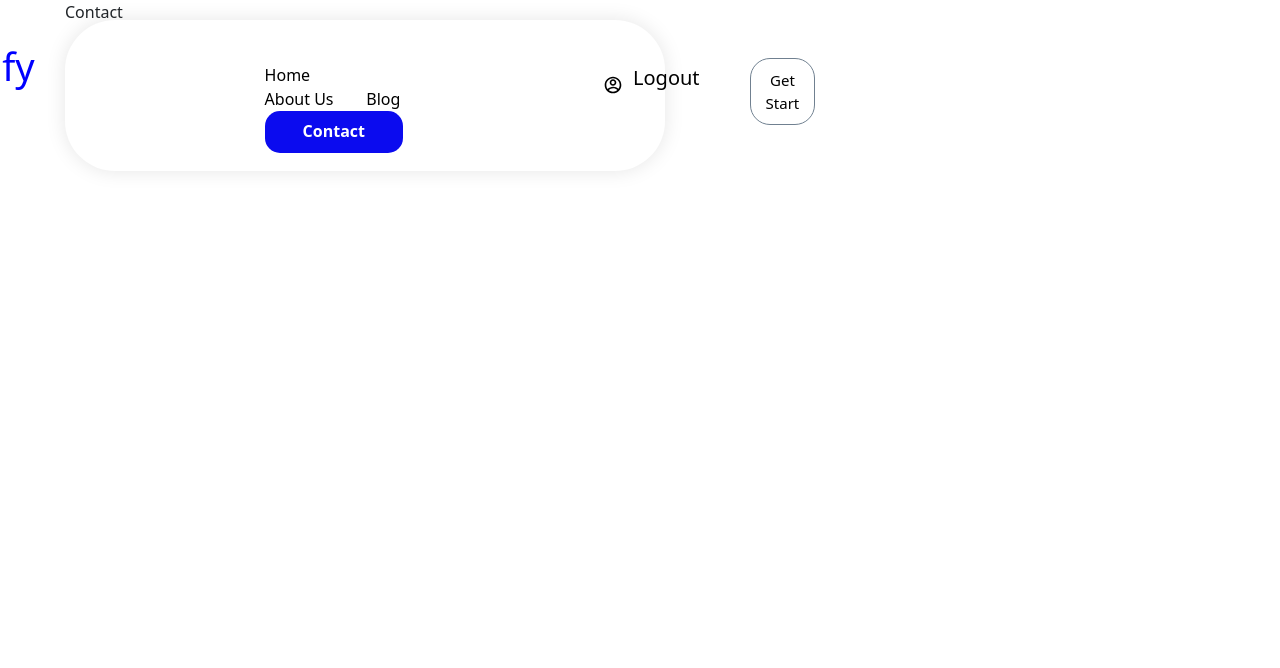
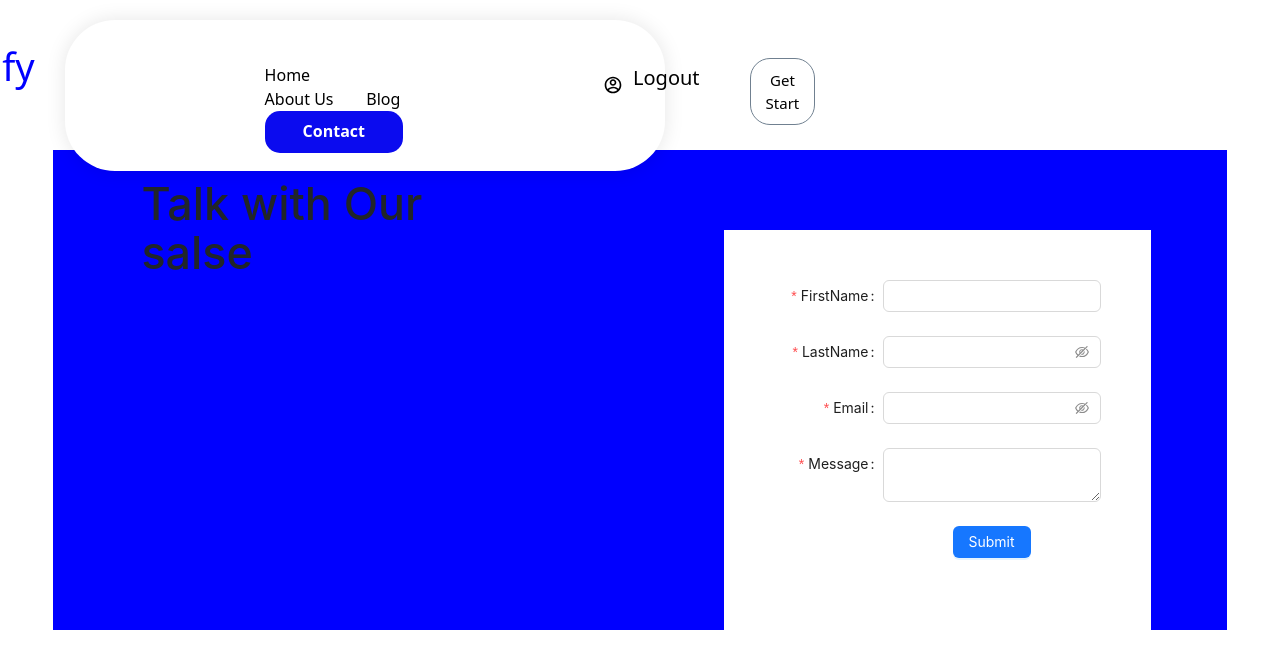
Before and after one commit to anjlaiarora/ExpenseSplitter, a React (Vite) app in the folder expensesplitter.client/: page /contact in a window 1280 px wide. Shown: the top 668 px of the page. Built offline with nearby package versions, Linux system fonts and the light colour scheme.

Commit message:
about us

```diff
--- a/expensesplitter.client/src/Components/Contact.tsx
+++ b/expensesplitter.client/src/Components/Contact.tsx
@@ -1,7 +1,94 @@
+
+import React from 'react'
+import { Col, FormProps, Row } from 'antd'
+import { Button, Checkbox, Form, Input } from 'antd';
+type FieldType = {
+  firstname?: string;
+  lastname?:string;
+  remember?: string;
+  email?:string;
+  message?: string;
+};
+
+const onFinish: FormProps<FieldType>['onFinish'] = (values) => {
+  console.log('Success:', values);
+};
+
+const onFinishFailed: FormProps<FieldType>['onFinishFailed'] = (errorInfo) => {
+  console.log('Failed:', errorInfo);
+};
 
 const Contact = () => {
   return (
-    <div style={{width:'1150px'}}>Contact</div>
+<div style={{width:'1150px',paddingTop:"150px"}}>
+ <Row gutter={24} style={{backgroundColor:"blue",height:"60vh",padding:"30px"}}>
+<Col lg={8}>
+<h1>Talk with Our salse</h1>
+
+</Col>
+<Col lg={12} style={{position:"relative"}}>
+<div style={{position:"absolute",top:"50px",backgroundColor:"#fff",padding:"50px",left:"130px", boxShadow: "h-shadow v-shadow blur spread color inset",}}>
+<Form
+    name="basic"
+    labelCol={{ span: 8 }}
+    wrapperCol={{ span: 16 }}
+    style={{ maxWidth: 600 }}
+    initialValues={{ remember: true }}
+    onFinish={onFinish}
+    onFinishFailed={onFinishFailed}
+    autoComplete="off"
+  >
+
+
+    <Form.Item<FieldType>
+      label="FirstName"
+      name="firstname"
+      rules={[{ required: true, message: 'Please input your firstname!' }]}
+    >
+      <Input />
+    </Form.Item>
+
+    <Form.Item<FieldType>
+      label="LastName"
+      name="lastname"
+      rules={[{ required: true, message: 'Please input your lastname!' }]}
+    >
+      <Input.Password />
+    </Form.Item>
+    <Form.Item<FieldType>
+      label="Email"
+      name="email"
+      rules={[{ required: true, message: 'Please input your email !' }]}
+    >
+      <Input.Password />
+    </Form.Item>
+
+    <Form.Item<FieldType>
+      label="Message"
+      name="message"
+      rules={[{ required: true, message: 'Please input your password!' }]}
+    >
+      <Input.TextArea />
+    </Form.Item>
+    {/* <Form.Item<FieldType>
+      name="remember"
+      valuePropName="checked"
+      wrapperCol={{ offset: 8, span: 16 }}
+    >
+
+    </Form.Item> */}
+
+    <Form.Item wrapperCol={{ offset: 8, span: 16 }}>
+      <Button type="primary" htmlType="submit">
+        Submit
+      </Button>
+    </Form.Item>
+  </Form>
+  </div>
+</Col>
+ </Row>
+</div>
+
   )
 }
 
```
